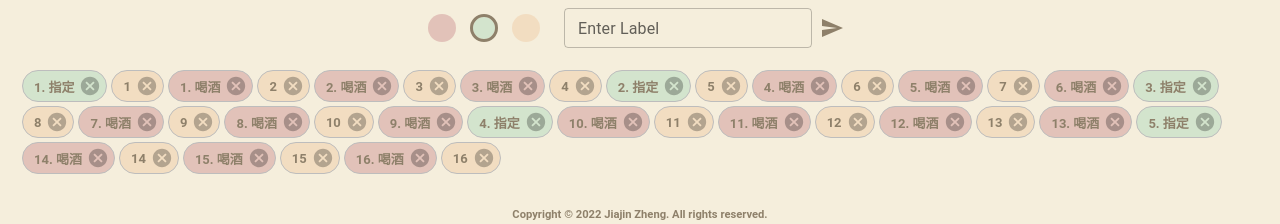
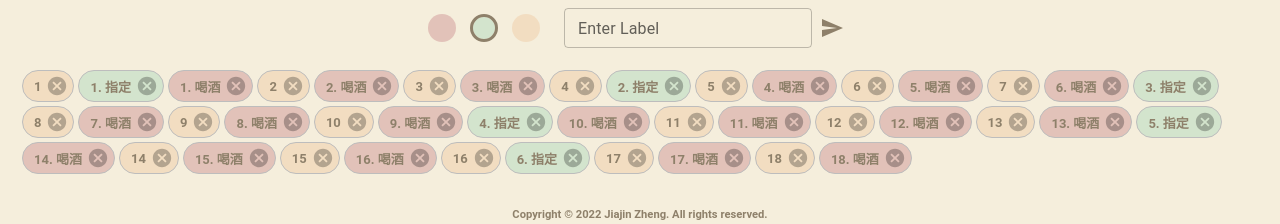
Before and after one commit to jackytsheng/angel-xjc-party, a React (Create React App) app: page / in a window 1280 px wide. Shown: the part 325-549 px from the top of the page. Built offline with nearby package versions, Linux system fonts and the light colour scheme; a web font is replaced by a local one.

Commit message:
added new number

```diff
--- a/src/Home.jsx
+++ b/src/Home.jsx
@@ -93,8 +93,8 @@ const CopyRight = styled.p`
 `;
 
 const rouletteData = [
+  '1',
   '1. 指定',
-  '1',
   '1. 喝酒',
   '2',
   '2. 喝酒',
@@ -130,6 +130,11 @@ const rouletteData = [
   '15',
   '16. 喝酒',
   '16',
+  '6. 指定',
+  '17',
+  '17. 喝酒',
+  '18',
+  '18. 喝酒',
 ];
 
 const defaultColors = [colors.RED, colors.GREEN, colors.YELLOW];
```
